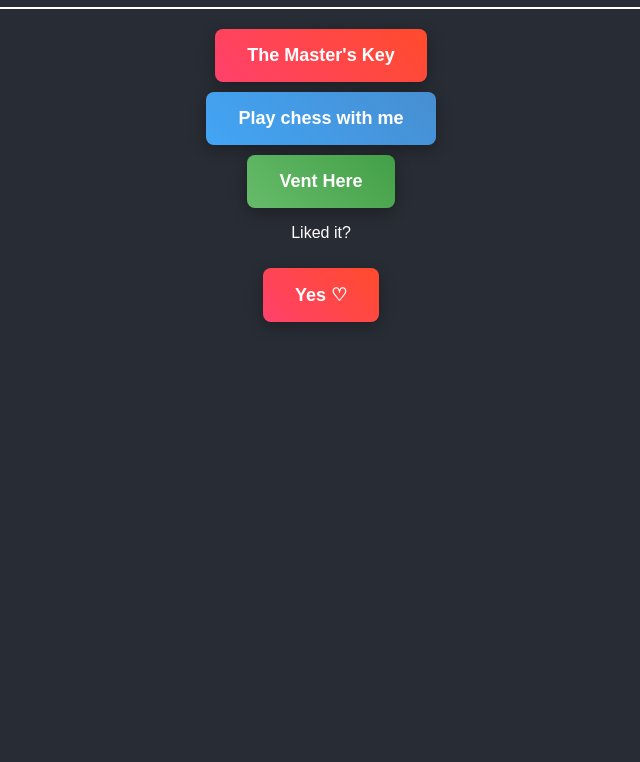
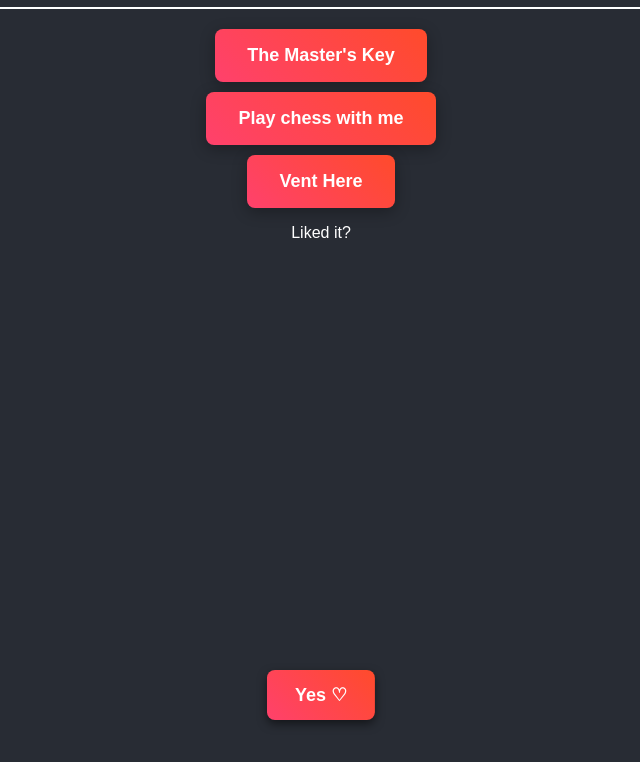
Before and after one commit to xRaizUkiX/xraizukix.github.io, a plain HTML site: page index.html in a window 1280 px wide. Shown: the part 60-822 px from the top of the page, without its empty margins (319-959 px from the left). Drawn offline with Linux system fonts and the light colour scheme.

Commit message:
Update style.css

```diff
--- a/style.css
+++ b/style.css
@@ -67,16 +67,39 @@ button:focus {
     outline: none;
 }
 
-/* Unique styles for btn2 and btn3 */
-.btn2 {
-    background: linear-gradient(45deg, #42a5f5, #478ed1);
+/* New styles for btn4 */
+.btn4 {
+    background-color: #ff4b2b;
+    padding: 14px 28px;
+    font-size: 18px;
+    font-weight: bold;
+    border-radius: 8px;
+    cursor: pointer;
+    box-shadow: 0 4px 10px rgba(0, 0, 0, 0.5);
+    transition: transform 0.2s ease;
+    position: absolute;
+    bottom: 20px;
 }
 
-.btn3 {
-    background: linear-gradient(45deg, #66bb6a, #43a047);
+#likeButton {
+    left: 50%;
+    transform: translateX(-50%);
 }
 
+#likeButton.spark {
+    animation: sparkEffect 0.5s ease-out;
+}
 
+@keyframes sparkEffect {
+    0% {
+        transform: scale(1);
+        box-shadow: 0 0 10px 2px rgba(255, 255, 255, 0.8);
+    }
+    100% {
+        transform: scale(1.2);
+        box-shadow: 0 0 15px 4px rgba(255, 255, 255, 0.8);
+    }
+}
 
 /* Media Queries for Responsiveness */
 
```
